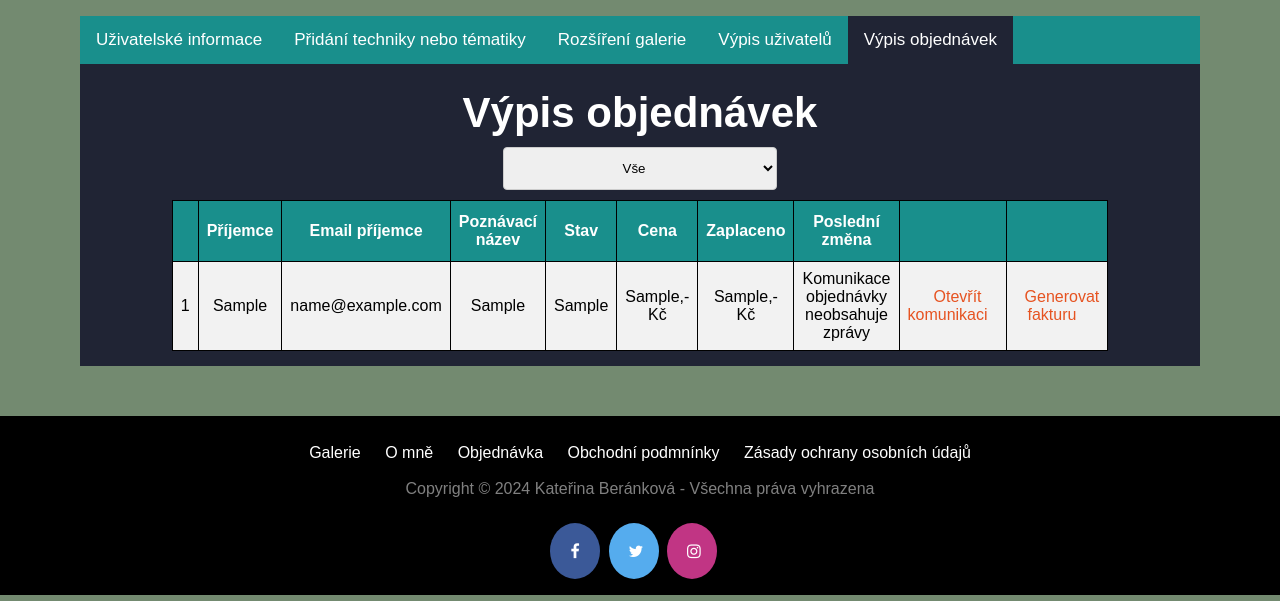
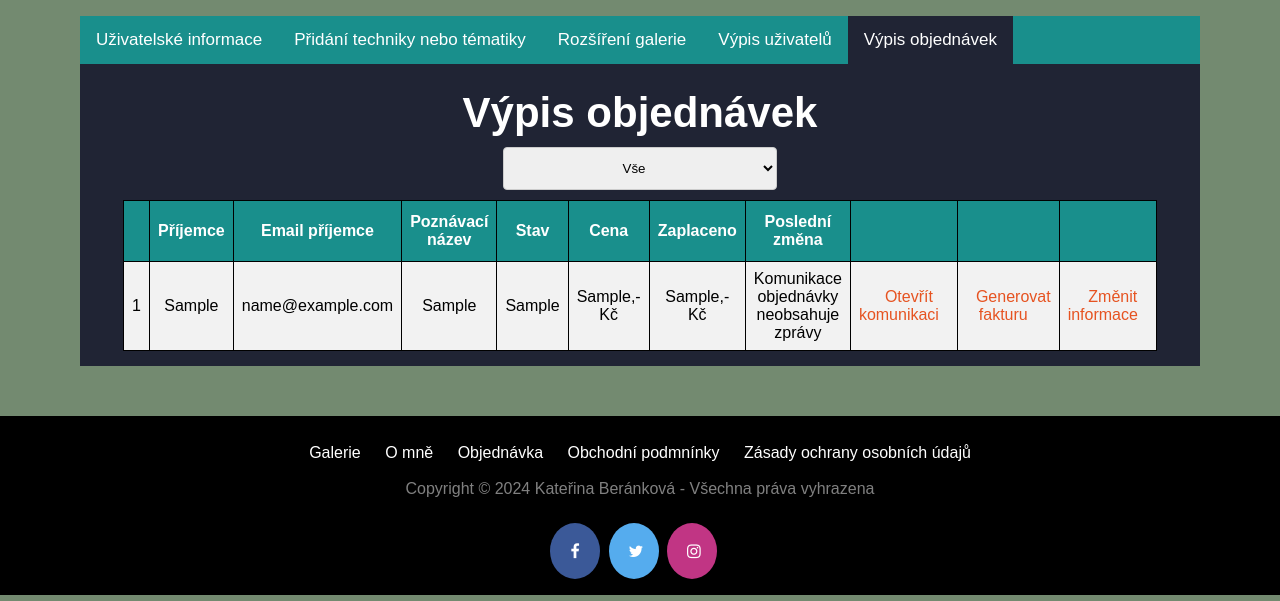
Before and after one commit to AdamVanicky/BP_Vanicky, a PHP site: page /admin/administrace.php in a window 1280 px wide, after a click on "Výpis objednávek". Shown: the part 199-800 px from the top of the page. Run offline with PHP 8.4, Linux system fonts and the light colour scheme; the visitor is signed in with stand-in values (Sample User, id 1); tables that the repository leaves empty or names only in its code hold one stand-in row (values such as "Sample post").

Commit message:
Display changes and links

```diff
--- a/admin/administrace.php
+++ b/admin/administrace.php
@@ -303,6 +303,7 @@ echo '</select>';
             <th>Poslední změna</th>
             <th></th>
             <th></th>
+            <th></th>
     </tr>';
             foreach($orders as $order){
                 $comSpecificQuery = $db->prepare('SELECT * FROM bp_communication WHERE order_id=:id;');
@@ -337,6 +338,9 @@ echo '</select>';
                 echo '<td>'.htmlspecialchars($update).'</td>';
                 echo '<td><a href="../order/komunikace.php?id='.$order['id'].'" style="color: #e65321;">Otevřít komunikaci</a></td>';
                 echo '<td><a href="admin_insert.php?type=invoice&id=' . $order['id'] . '" style="color: #e65321;">Generovat fakturu</a></td>';
+                if($_SESSION['uzivatel_role'] == 'administrator') {
+                    echo '<td><a href="../order/zmenit.php?id=' . $order['id'] . '" style="color: #e65321;">Změnit informace</a></td>';
+                }
                 echo '</tr>';
             }
             echo'</table>';
--- a/order/komunikace.php
+++ b/order/komunikace.php
@@ -143,9 +143,7 @@ if(!empty($_POST)){
     <h1>Objednávka č. <?php echo $_GET['id'];?></h1>
     <?php echo '<button class="btn_bot" onclick="location.href=\'../user/uzivatelske_informace.php\'" style=" position: absolute; top: 8px; right: 16px; width: 100px;">Zpět</button>';
 
-    if($_SESSION['uzivatel_role'] == 'administrator') {
-        echo '<button class="btn_bot" onclick="location.href=\'zmenit.php?id=' . $_GET['id'] . '\'" style=" position: absolute; top: 70px; right: 16px; width: 100px; padding:10px;">Změnit informace</button>';
-    }
+
     ?>
 
 </div>
--- a/order/zmenit.php
+++ b/order/zmenit.php
@@ -90,7 +90,7 @@ echo'<label for="keyword">Zkuste definovat pár slovy (maximálně 5 slov) zákl
 
 
 echo'<input type="submit" value="Odeslat"/>
-<input type="button" onclick="location.href=\'../order/komunikace.php?id=' . $_GET['id'].'\'" value="Zpět">
+<input type="button" onclick="location.href=\'../user/uzivatelske_informace.php\'" value="Zpět">
 </form>';
 ?>
 </body>
```
